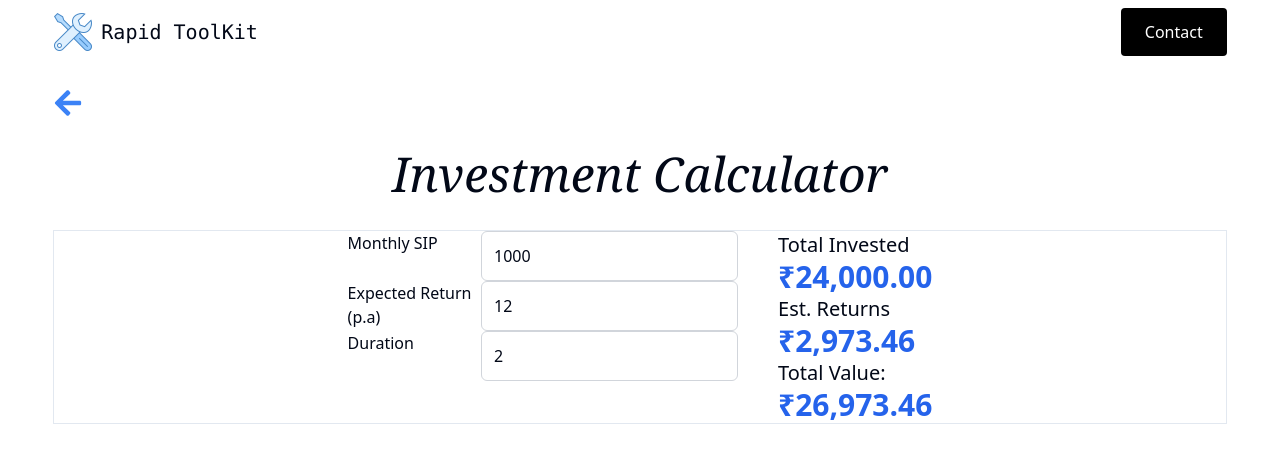
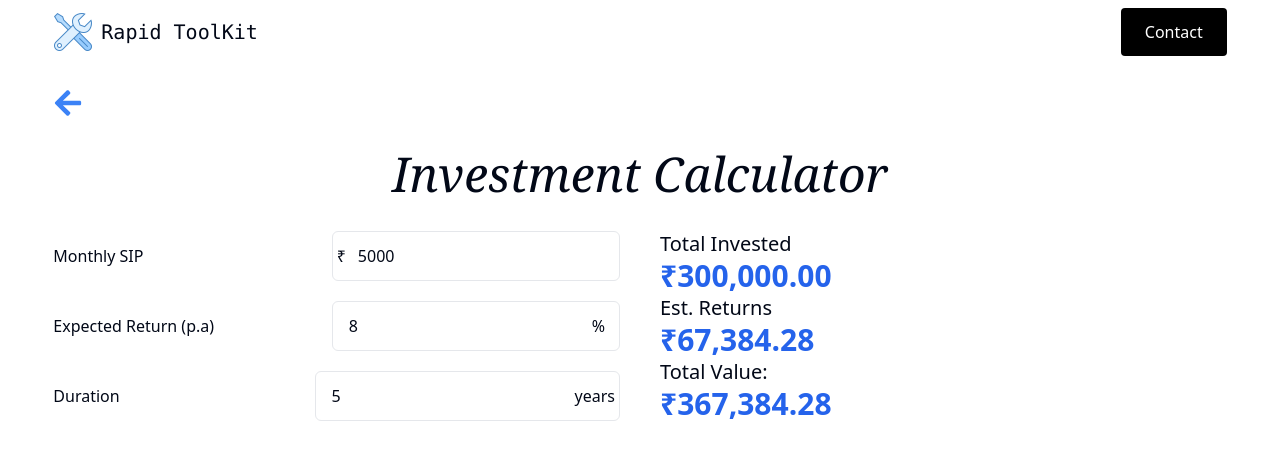
Before and after one commit to shahbaz4783/rapidtoolkit, a React (Vite) app: page /investment-calculator in a window 1280 px wide. Shown: the top 460 px of the page. Built offline with nearby package versions, Linux system fonts and the light colour scheme.

Commit message:
improve investment calculator ui

```diff
--- a/src/app/InvestmentCalculator.tsx
+++ b/src/app/InvestmentCalculator.tsx
@@ -1,13 +1,13 @@
-import { Main } from "../components/Main";
+import { Main } from '../components/Main';
 import { InvestmentInputField } from '../components/InvestmentInputField';
-import { useState } from "react";
-import { InvestmentResult } from "../components/InvestmentResult";
+import { useState } from 'react';
+import { InvestmentResult } from '../components/InvestmentResult';
 
 export const InvestmentCalculator: React.FC = () => {
 	const [userInput, setUserInput] = useState({
-		monthlySIP: 1000,
-		ROI: 12,
-		duration: 2,
+		monthlySIP: 5000,
+		ROI: 8,
+		duration: 5,
 	});
 
 	const handleChange = (inputIdentifier: string, newValue: number) => {
@@ -20,9 +20,12 @@ export const InvestmentCalculator: React.FC = () => {
 	};
 	return (
 		<Main title='Investment Calculator'>
-			<div className="md:flex gap-10 justify-center border">
-			<InvestmentInputField userInput={userInput} onChangeProp={handleChange} />
-			<InvestmentResult input={userInput} />
+			<div className='flex flex-col md:flex-row gap-10 justify-between'>
+				<InvestmentInputField
+					userInput={userInput}
+					onChangeProp={handleChange}
+				/>
+				<InvestmentResult input={userInput} />
 			</div>
 		</Main>
 	);
--- a/src/components/InvestmentInputField.tsx
+++ b/src/components/InvestmentInputField.tsx
@@ -5,30 +5,45 @@ export const InvestmentInputField: React.FC<InputFieldFunction> = ({
 	onChangeProp,
 }) => {
 	return (
-		<section className='md:w-4/12'>
-			<article className='flex justify-between'>
-				<label htmlFor='sip'>Monthly SIP</label>
+		<section className='md:w-4/12 flex flex-col gap-5 justify-center flex-1'>
+			<article className='flex justify-between items-center'>
+				<label className='flex-1' htmlFor='sip'>
+					Monthly SIP
+				</label>
+				<div className='flex items-center flex-1 px-1 border border-gray-200 rounded-md'>
+					<span>₹</span>
 					<NumInput
 						value={userInput.monthlySIP}
 						onChange={(e) => onChangeProp('monthlySIP', e.target.value)}
 						id='sip'
 					/>
+				</div>
 			</article>
-			<article className='flex justify-between'>
-				<label htmlFor='roi'>Expected Return (p.a)</label>
+			<article className='flex justify-between items-center'>
+				<label className='flex-1' htmlFor='roi'>
+					Expected Return (p.a)
+				</label>
+				<div className='flex items-center flex-1 px-1 border border-gray-200 rounded-md'>
 					<NumInput
 						value={userInput.ROI}
 						onChange={(e) => onChangeProp('ROI', e.target.value)}
 						id='roi'
 					/>
+					<span>%</span>
+				</div>
 			</article>
-			<article className='flex justify-between'>
-				<label htmlFor='duration'>Duration</label>
+			<article className='flex justify-between items-center'>
+				<label className='flex-1' htmlFor='duration'>
+					Duration
+				</label>
+				<div className='flex items-center flex-1 px-1 border border-gray-200 rounded-md'>
 					<NumInput
 						value={userInput.duration}
 						onChange={(e) => onChangeProp('duration', e.target.value)}
 						id='duration'
 					/>
+					<span>{userInput.duration >= 2 ? 'years' : 'year'}</span>
+				</div>
 			</article>
 		</section>
 	);
--- a/src/components/InvestmentResult.tsx
+++ b/src/components/InvestmentResult.tsx
@@ -17,7 +17,7 @@ export const InvestmentResult: React.FC<Result> = ({ input }) => {
 	};
 
 	return (
-		<section className=''>
+		<section className='flex-1'>
 			<ListWrapper
 				field='Total Invested'
 				value={formatNumber(result.totalInvestment)}
--- a/src/components/NumInput.tsx
+++ b/src/components/NumInput.tsx
@@ -1,8 +1,9 @@
+
 export const NumInput: React.FC<Input> = ({ ...props }) => {
 	return (
 		<input
 			type='number'
-			className='p-3 border border-gray-300 focus:outline-none focus:border-blue-500 rounded-md'
+			className='p-3 focus:outline-none focus:border-blue-500 rounded-md'
 			{...props}
 		/>
 	);
```
Lines whose indentation alone changed are shown as unchanged.
